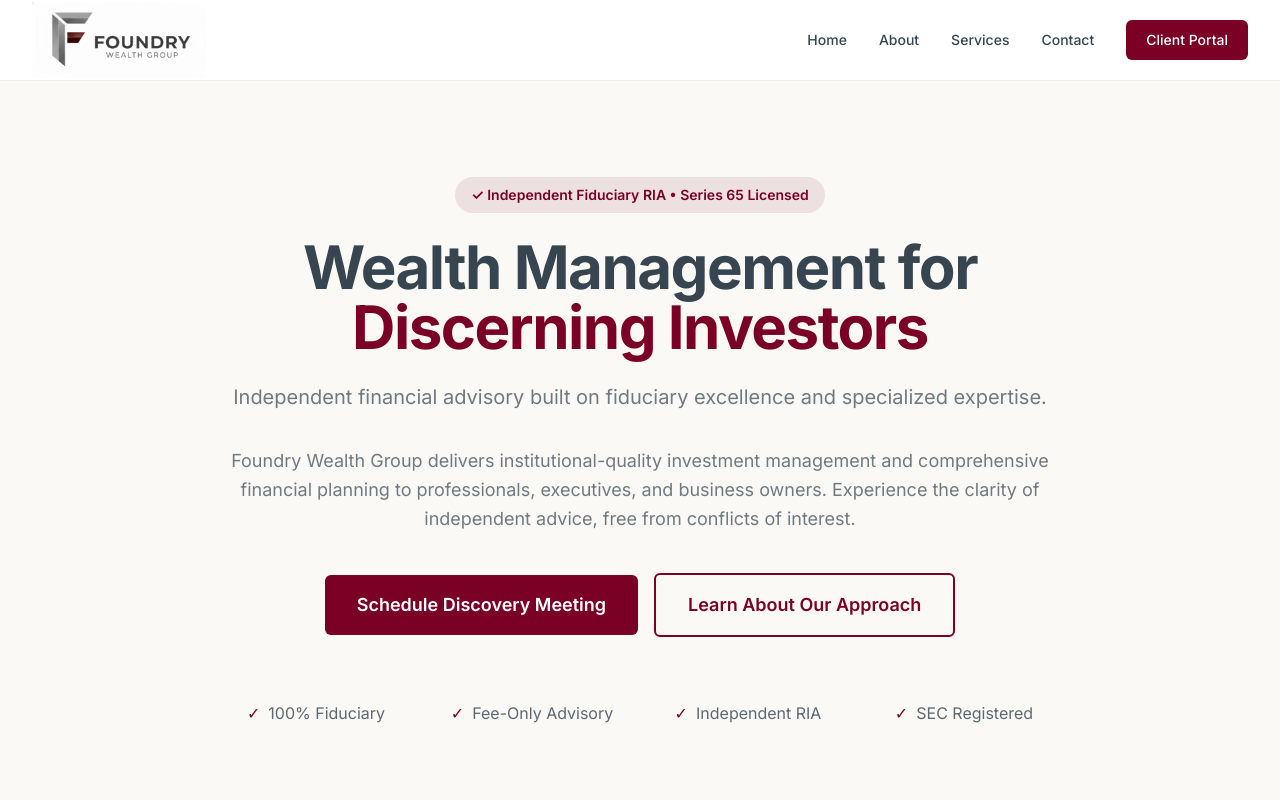
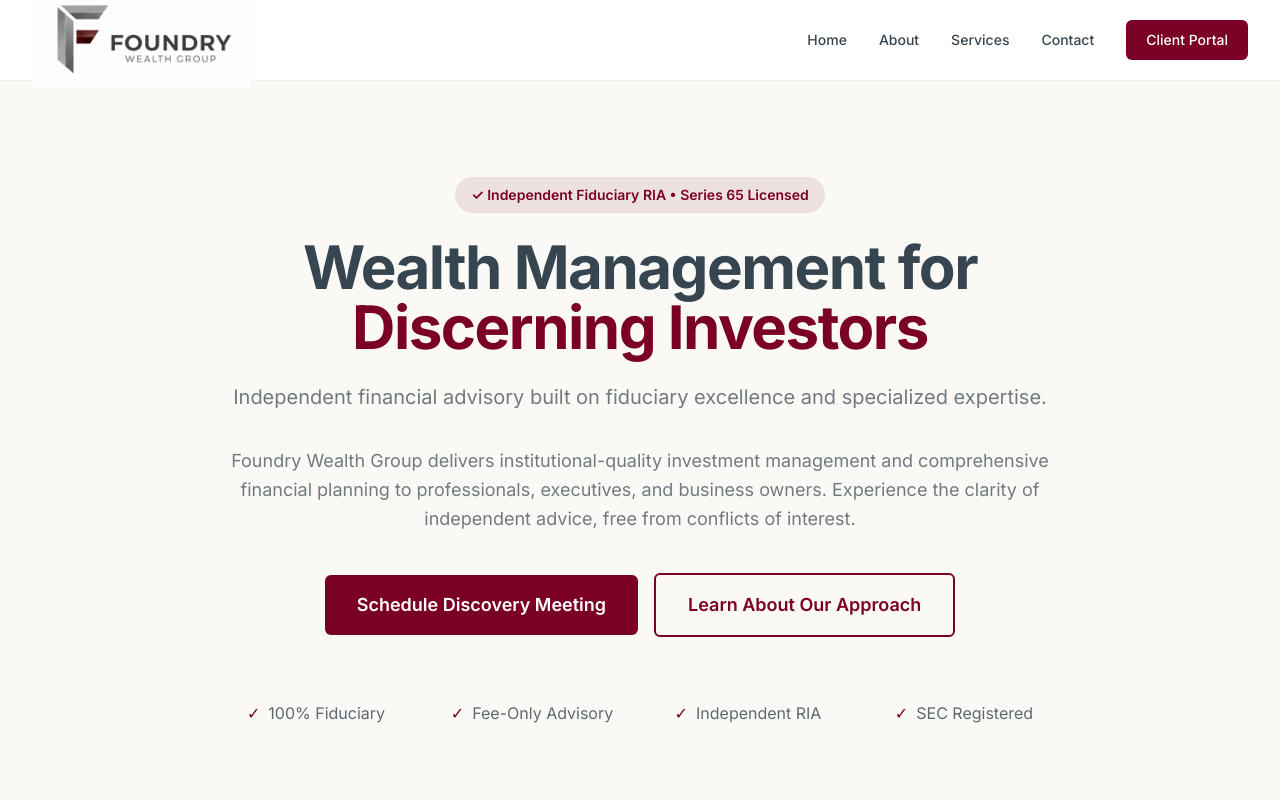
Before and after one commit to LDGUEST/Foundry-Wealth-Group-Website, a Next.js app: page / in a window 1280 px wide. Shown: the top 800 px of the page. Built offline with nearby package versions, Linux system fonts and the light colour scheme; no server answers.

Commit message:
Resolve merge conflict: keep 10% reduced logo size

```diff
--- a/components/Logo.tsx
+++ b/components/Logo.tsx
@@ -7,9 +7,9 @@
       <Image
         src="/foundry-logo.png"
         alt="Foundry Wealth Group"
-        width={320}
-        height={96}
-        className="h-[76px] w-auto object-contain"
+        width={360}
+        height={108}
+        className="h-24 w-auto object-contain"
         priority
       />
     </Link>
```
